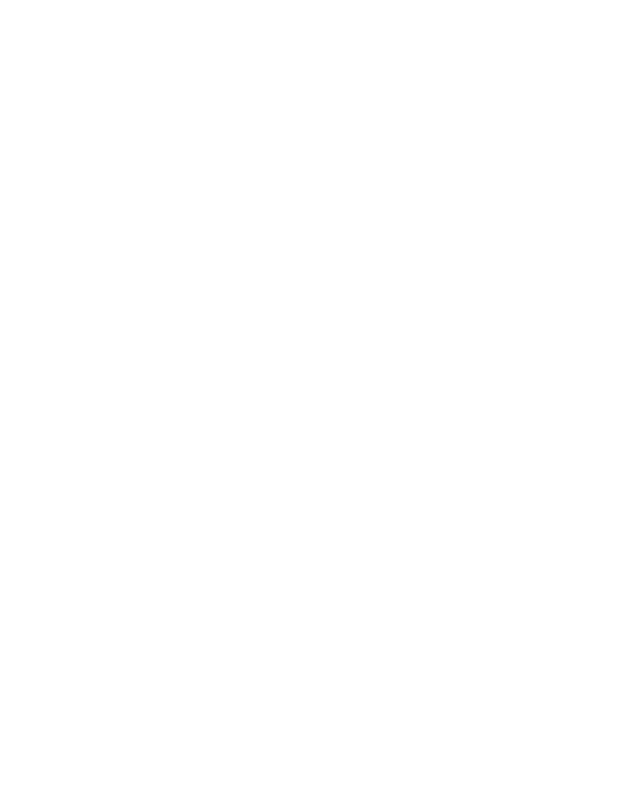
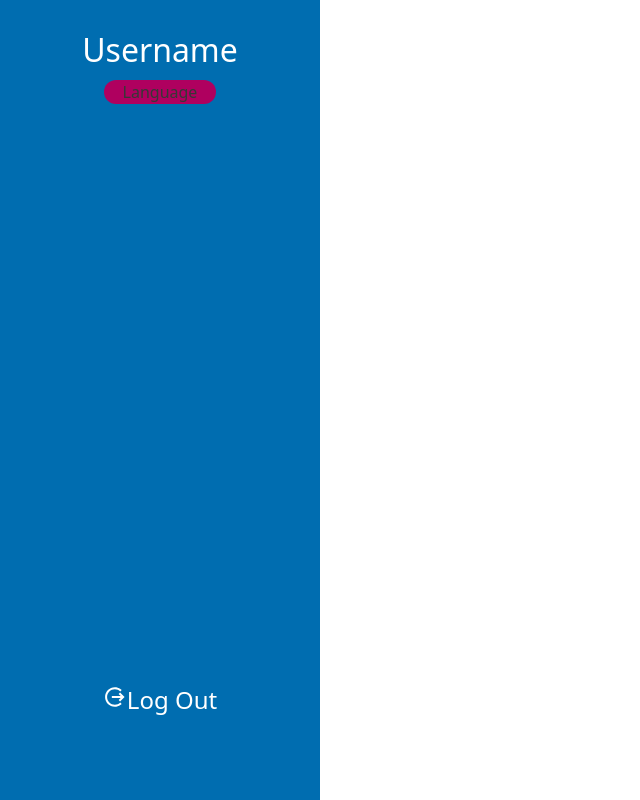
Before and after one commit to chisafukutome/translation-chat, a plain HTML site: page index.html in a window 1280 px wide. Shown: the whole page, without its empty margins (0-640 px from the left). Drawn offline with nearby package versions, Linux system fonts and the light colour scheme.

Commit message:
Add Navbar

```diff
--- a/index.html
+++ b/index.html
@@ -1,10 +1,44 @@
-<!DOCTYPE  html>
+<!DOCTYPE html>
 <html>
-    <head>
-        <meta charset="UTF-8">
-        <meta name="viewport" content=width=device-width, initial-scale=1.0">
-        <title>Boilerplate</title>
-        <link rel="stylesheet" href="style.css">
-    </head>
-    <body></body>
+  <head>
+    <meta charset="UTF-8" />
+    <meta name="viewport" content=width=device-width, initial-scale=1.0">
+    <title>Boilerplate</title>
+    <link rel="stylesheet" href="style.css" />
+    <!-- BootStrap -->
+    <link
+      href="https://cdn.jsdelivr.net/npm/bootstrap@5.1.3/dist/css/bootstrap.min.css"
+      rel="stylesheet"
+      integrity="sha384-1BmE4kWBq78iYhFldvKuhfTAU6auU8tT94WrHftjDbrCEXSU1oBoqyl2QvZ6jIW3"
+      crossorigin="anonymous"
+    />
+  </head>
+  <body>
+    <div class="navbar">
+      <div class="nav-content">
+        <p class="position-absolute start-50 translate-middle username">
+          Username
+        </p>
+        <p class="position-absolute start-50 translate-middle language">
+          Language
+        </p>
+        <button
+          type="button"
+          class="btn logout position-absolute start-50 translate-middle"
+          style="color: white; font-size: 1.5rem"
+        >
+          <ion-icon name="log-out" class="icon"></ion-icon>Log Out
+        </button>
+      </div>
+    </div>
+
+    <!-- BootStrap -->
+    <script
+      src="https://cdn.jsdelivr.net/npm/bootstrap@5.1.3/dist/js/bootstrap.bundle.min.js"
+      integrity="sha384-ka7Sk0Gln4gmtz2MlQnikT1wXgYsOg+OMhuP+IlRH9sENBO0LRn5q+8nbTov4+1p"
+      crossorigin="anonymous"
+    ></script>
+    <!-- icon -->
+    <script src="https://unpkg.com/ionicons@4.5.10-0/dist/ionicons.js"></script>
+  </body>
 </html>
--- a/style.css
+++ b/style.css
@@ -0,0 +1,29 @@
+* {
+  margin: 0;
+  padding: 0;
+}
+
+.navbar {
+  width: 25%;
+  height: 100vh;
+  padding: 0;
+  background-color: #006db0;
+}
+.username {
+  top: 50px;
+  font-size: 2rem;
+  color: white;
+}
+.language {
+  top: 60px;
+  color: #373737;
+  margin-top: 2rem;
+  width: 7rem;
+  text-align: center;
+  background-color: #af005f;
+  border-radius: 15px;
+}
+
+.logout {
+  bottom: 50px;
+}
```
